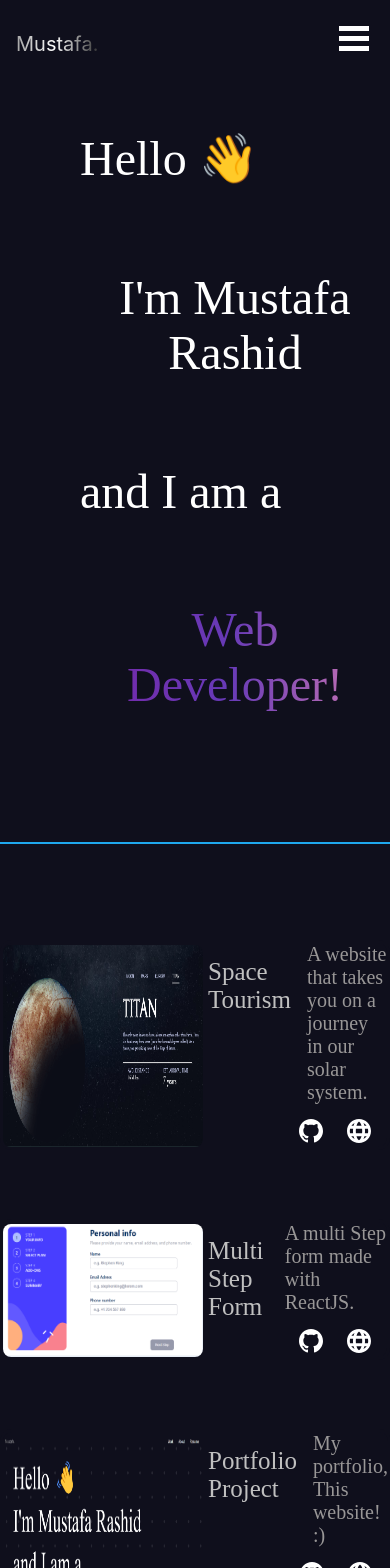
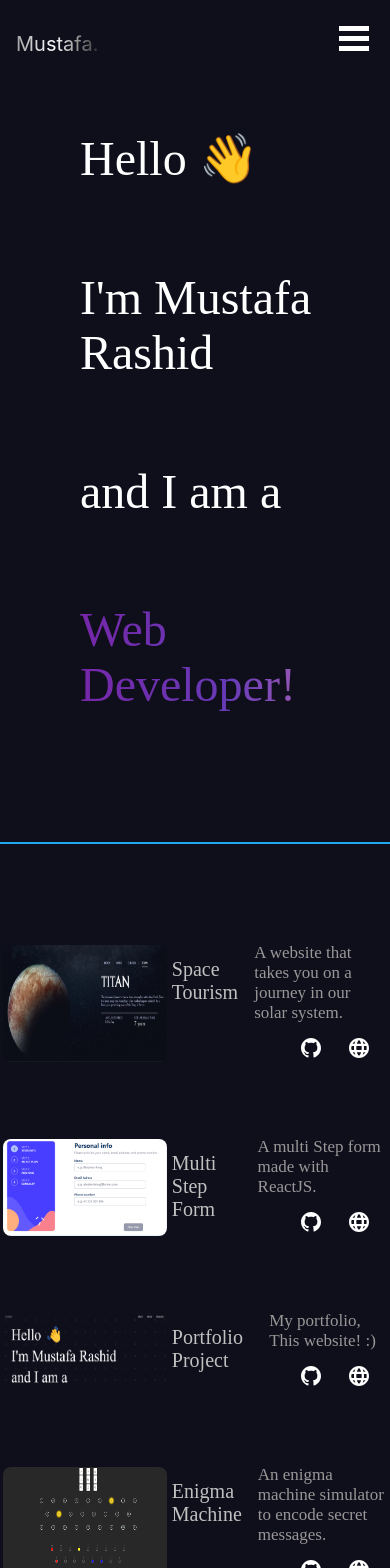
Before and after one commit to Petrone22/portfolioproject, a React (Create React App) app: page / in a window 390 px wide. Shown: the top 1568 px of the page. Built offline with nearby package versions, Linux system fonts and the light colour scheme.

Commit message:
changed mobile view css to fix sidescroll bug

```diff
--- a/src/App.css
+++ b/src/App.css
@@ -116,7 +116,7 @@ button:hover {
   left: -20px;
   top: 0;
   height: stretch;
-  width: 100vw;
+  width: 100%;
   background-image: radial-gradient(
     rgba(255, 255, 255, 0.1) 9%,
     transparent 9%
@@ -220,10 +220,15 @@ svg {
     margin-top: 5px;
     margin-right: 5px;
   }
+
   .background-pattern {
     z-index: 0;
+    width: 100%;
   }
-
+  .menu-item {
+    align-self: flex-start;
+    text-align: start;
+  }
   .menu-item {
     z-index: 1;
   }
@@ -237,7 +242,7 @@ svg {
     height: 100%;
     padding-top: 8rem;
     gap: 3rem;
-    width: 40%;
+    width: 70%;
     backdrop-filter: blur(166px);
     background: rgba(15, 15, 28, 0.2);
 
@@ -282,13 +287,17 @@ svg {
     text-align: start;
     margin-left: 5px;
     width: fit-content;
+    font-size: 20px;
   }
   .description {
-    font-size: 20px;
+    font-size: 17px;
     text-align: start;
   }
   img {
-    width: 200px;
+    width: 42vw;
     height: auto;
   }
+  svg {
+    height: 20px;
+  }
 }
```
